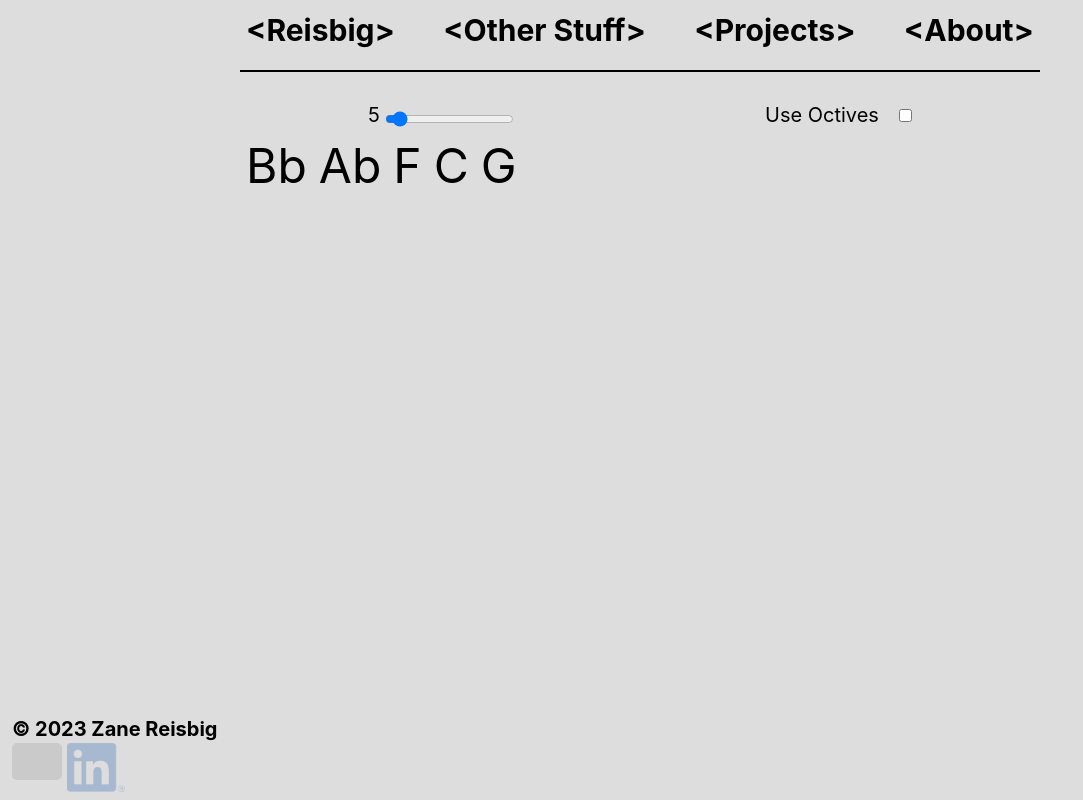
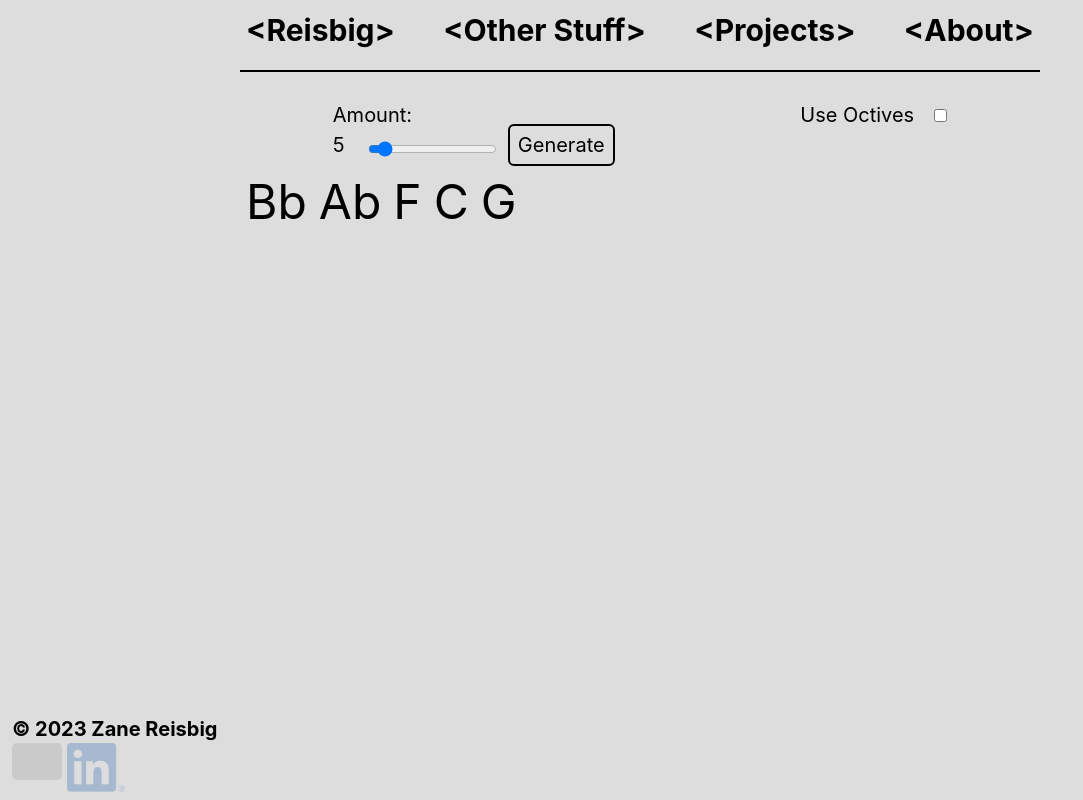
Before and after one commit to Zane-Reisbig/ReisbigWebsite, a React (Create React App) app: page /projects/guitar in a window 1280 px wide. Shown: the whole page, without its empty margins (0-1083 px from the left). Built offline with nearby package versions, Linux system fonts and the light colour scheme; grey boxes are pictures that could not be loaded.

Commit message:
QOL changes for Guitar

```diff
--- a/src/guitarThing/App.css
+++ b/src/guitarThing/App.css
@@ -31,3 +31,9 @@
 #check {
     margin-left: 20px;
 }
+
+#range-label{
+    display: inline-block !important;
+    width: 20px;
+    margin-right: 10px;
+}
--- a/src/guitarThing/Guitar.js
+++ b/src/guitarThing/Guitar.js
@@ -41,17 +41,17 @@ export default class Guitar extends React.Component {
 		this.setNoteHandler();
 	}
 
-	setNoteHandler(){
+	async setNoteHandler(){
 		let notes = [];
 		for (let i = 0; i < this.state.amount; i++) {
 			let note = this.state.allPossible[Math.floor(Math.random() * this.state.allPossible.length)];
 			notes.push(<Note noteName={note} checked={this.state.useOctives} key={i}/>);
 		}
-		this.setState({notes: notes});
+		await this.setState({notes: notes});
 	}
-	setAmountHandler(e){
-		this.setState({amount : e.target.value})
-		this.setNoteHandler();
+	async setAmountHandler(e){
+		await this.setState({amount : e.target.value})
+		await this.setNoteHandler();
 	}
 
     render(){
@@ -62,7 +62,8 @@ export default class Guitar extends React.Component {
 				<div>
 					<div className="flexSpace ">
 						<div>
-							<label>{this.state.amount}<input className="rangeSelector" type={"range"} value={this.state.amount} onChange={this.setAmountHandler} min={2} max={50}></input></label>
+							<label id="range-label">Amount: {this.state.amount}</label><input className="rangeSelector" type={"range"} value={this.state.amount} onChange={this.setAmountHandler} min={1} max={50}></input>
+							<button className=" ml-4 py-1 px-2 border-2 border-black rounded-md hover:bg-gray-300 transform active:translate-y-0.5 " onClick={this.setNoteHandler}>Generate</button>
 						</div>
 						<div className="flex">
 							<label>Use Octives<input id="check" type={"checkbox"} onChange={async (e) => {await this.setState({useOctives:e.target.checked}); this.setNoteHandler()}}></input></label>
```
